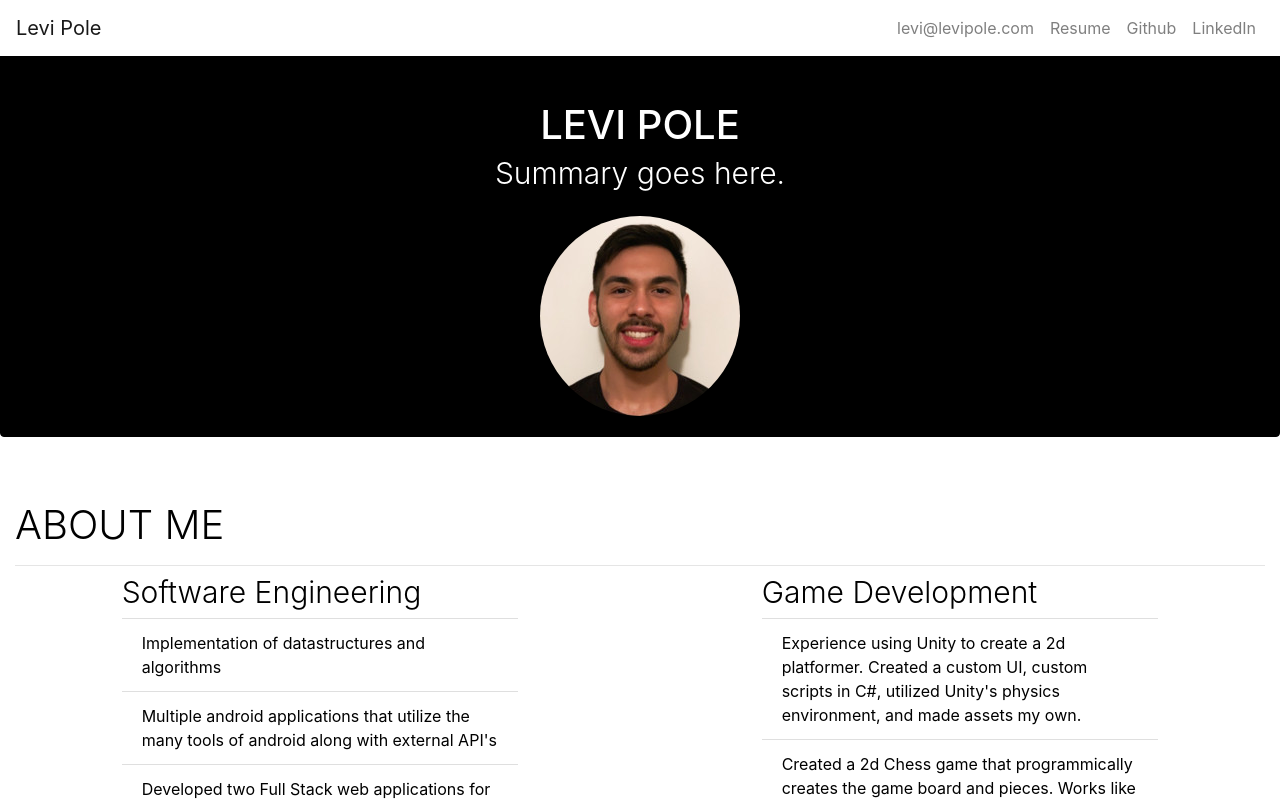
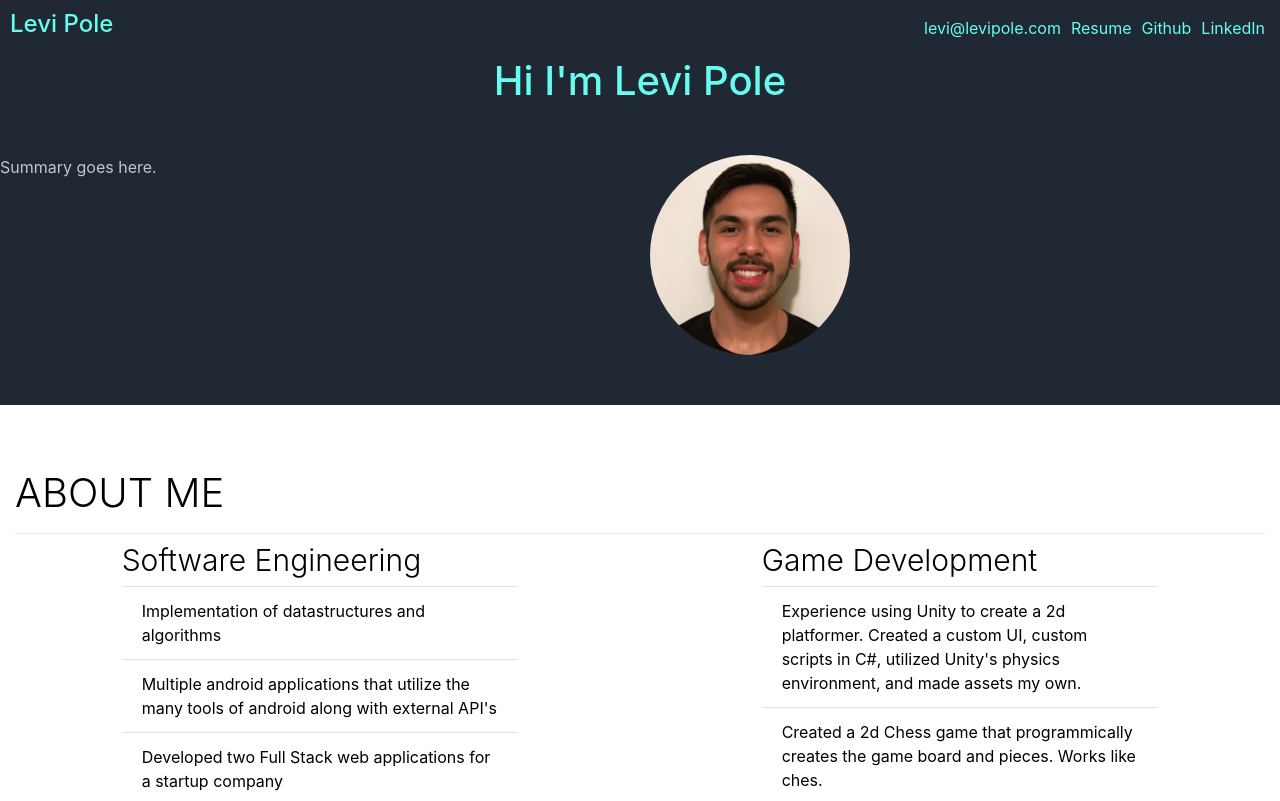
Before and after one commit to leviwp48/levipole.com, a React (Create React App) app in the folder client/: page / in a window 1280 px wide. Shown: the top 801 px of the page. Built offline with nearby package versions, Linux system fonts and the light colour scheme.

Commit message:
converting Navbar and Intro to use grid and flexbox

```diff
--- a/client/src/components/Home/Intro.js
+++ b/client/src/components/Home/Intro.js
@@ -8,21 +8,20 @@ class Intro extends Component {
 
     render() {
         return (
-              <Card body inverse className="text-center" style={{backgroundColor: "#000000", borderColor: "#000000"}}>
-                  <Row className="lead">
-                    <Col xs={{ size: 10, offset:1}} sm={{ size: 8, offset:2}} style = {{marginTop:"10vh"}}>
-                        <CardTitle style = {{fontSize: "40px"}}>LEVI POLE</CardTitle>
-                        <CardText style = {{fontSize: "30px", marginBottom: "20px", marginTop: "-10px"}}>
-                           Summary goes here.
-                        </CardText>
-                    </Col>
-                  </Row>
-                  <Row>
-                    <Col xs={{size:3, offset:4}} md={{offset: 5}} lg={{size: 4, offset:4}}>
-                      <Media object src={require('../../images/profile.jpg')} style={{borderRadius: "50%", maxWidth: "150%", maxHeight: "150%"}} alt="Self Image" />
-                    </Col>
-                  </Row>
-              </Card>
+              <section className="s1-intro">
+                  <h1 className="intro-title">
+                    Hi I'm Levi Pole
+                  </h1>
+                  <div className="intro-container">
+                    <div className="intro-summary-wrapper">
+                      <div className="intro-summary">
+                        Summary goes here.
+                      </div>
+                      <img className="intro-profile-pic"  src={require('../../images/profile.jpg')} style={{borderRadius: "50%", maxWidth: "150%", maxHeight: "150%"}} alt="Self Image" />
+                    </div>
+                  </div>
+
+              </section>
         )}
 }
 
--- a/client/src/components/Home/Projects.js
+++ b/client/src/components/Home/Projects.js
@@ -42,7 +42,7 @@ class Projects extends Component {
                   <img class="thumbnail" src={require("./../../images/pr.jpg")} />
                   <div className="project-preview">
                     <h6 class="project-title">Planet Rocket</h6>
-                    <p class="project-intro">  Web Application that helps users find a target audience. Uses a MERN Stack(MongoDB, Express, React, Node) </p>
+                    <p class="project-intro">  Web Application that helps users find a target audience. Uses a MERN Stack(MongoDB, Express, React, Node)   </p>
                   </div>
                 </div>
               </div>
--- a/client/src/components/Nav/AppNavbar.js
+++ b/client/src/components/Nav/AppNavbar.js
@@ -1,4 +1,5 @@
 import React, { Component } from 'react';
+import './../../styles/Navbar.css';
 import {
   Navbar,
   NavbarBrand,
@@ -65,9 +66,30 @@ class AppNavbar extends Component {
 
     //Trying to make navbar transparent until scrolling. Navbar ( think cuz of reactstrap) isn't letting me use background color
     return (
-      <Container fluid>
-        <Navbar light color="white" fixed="top" expand="md">
-            <NavbarBrand href="/"> Levi Pole {this.state.screenPosition}</NavbarBrand>
+      <section className="s0-nav">
+        <div className="nav-container">
+          <div className="nav-wrapper">
+            <div className="nav-name">
+              <h4> Levi Pole </h4>
+            </div>
+            <ul id="nav-links">
+              <li><a href="mailto:levi@levipole.com"> levi@levipole.com </a></li>
+              <li><a href="/Resume.pdf"> Resume </a></li>
+              <li><a href="https://github.com/leviwp48"> Github </a></li>
+              <li><a href="https://www.linkedin.com/in/polelevi/"> LinkedIn </a></li>
+            </ul>
+          </div>
+
+          </div>
+        </section>
+    );
+  }
+}
+
+export default AppNavbar;
+
+/*
+ <NavbarBrand href="/"> Levi Pole {this.state.screenPosition}</NavbarBrand>
             <NavbarToggler onClick={this.toggleNavbar} />
             <Collapse isOpen={!this.state.collapsed} navbar>
               <Nav className="ml-auto" navbar>
@@ -91,10 +113,5 @@ class AppNavbar extends Component {
                 </NavItem>
               </Nav>
             </Collapse>
-          </Navbar>
-        </Container>
-    );
-  }
-}
 
-export default AppNavbar;
+*/
--- /dev/null
+++ b/client/src/styles/Navbar.css
@@ -0,0 +1,41 @@
+.s0-nav{
+    overflow:auto;
+}
+
+.nav-container{
+    width: 100%;
+    margin: 0 auto;
+}
+
+.nav-wrapper{
+    display: flex;
+    grid-area: nav-wrapper;
+    grid-template-columns: 1fr 1fr;
+    grid-template-areas:
+        'nav-wrapper nav-wrapper'
+    ;
+    justify-content: space-between;
+    align-items: center;
+    background-color: #1f2833;
+}
+
+#nav-links{
+    margin: 0;
+    padding: 10px;
+}
+
+#nav-links li{
+    display: inline-block;
+    margin-right: 5px;
+    margin-left: 5px;
+    text-decoration: none;
+}
+
+.nav-name {
+    padding: 10px;
+    color:#66fcf1;
+}
+
+a {
+    color:#66fcf1;
+}
--- a/client/src/styles/home/Home.css
+++ b/client/src/styles/home/Home.css
@@ -1,21 +1,28 @@
-.Card {
-    height: auto;
-    width: 100%;
-    /*
-    background-image: url("../../images/min.jpg") ;
-    background-size:contain;
-    border-radius: 0%;
-    background-position-y: bottom;
-    overflow: hidden;
-    */
-    background-color: #242424;
+
+
+.s1-intro{
+    overflow: auto;
+    background-color: #1f2833;
 }
 
-.Header{
+.intro-title{
+    display: flex;
+    justify-content: center;
+    color:#66fcf1;
+}
+
+.intro-container{
     width: 100%;
-    max-width: 100%;
-    padding-left: 0%;
-    padding-right: 0%;
-    background-size: cover;
-    border-radius: 0%;
+    margin: 0 auto;
 }
+
+.intro-summary-wrapper{
+    display: grid;
+    grid-area: intro-wrapper;
+    grid-template-columns: 1fr 1fr;
+    gap: 20px;
+    justify-content: center;
+    margin-top: 50px;
+    margin-bottom: 50px;
+    color:#c5c6c7;
+}
--- a/client/src/styles/home/Projects.css
+++ b/client/src/styles/home/Projects.css
@@ -25,7 +25,6 @@
   justify-content: center;
   margin-top: 50px;
   margin-bottom: 50px;
-
 }
 
 .project{
```
